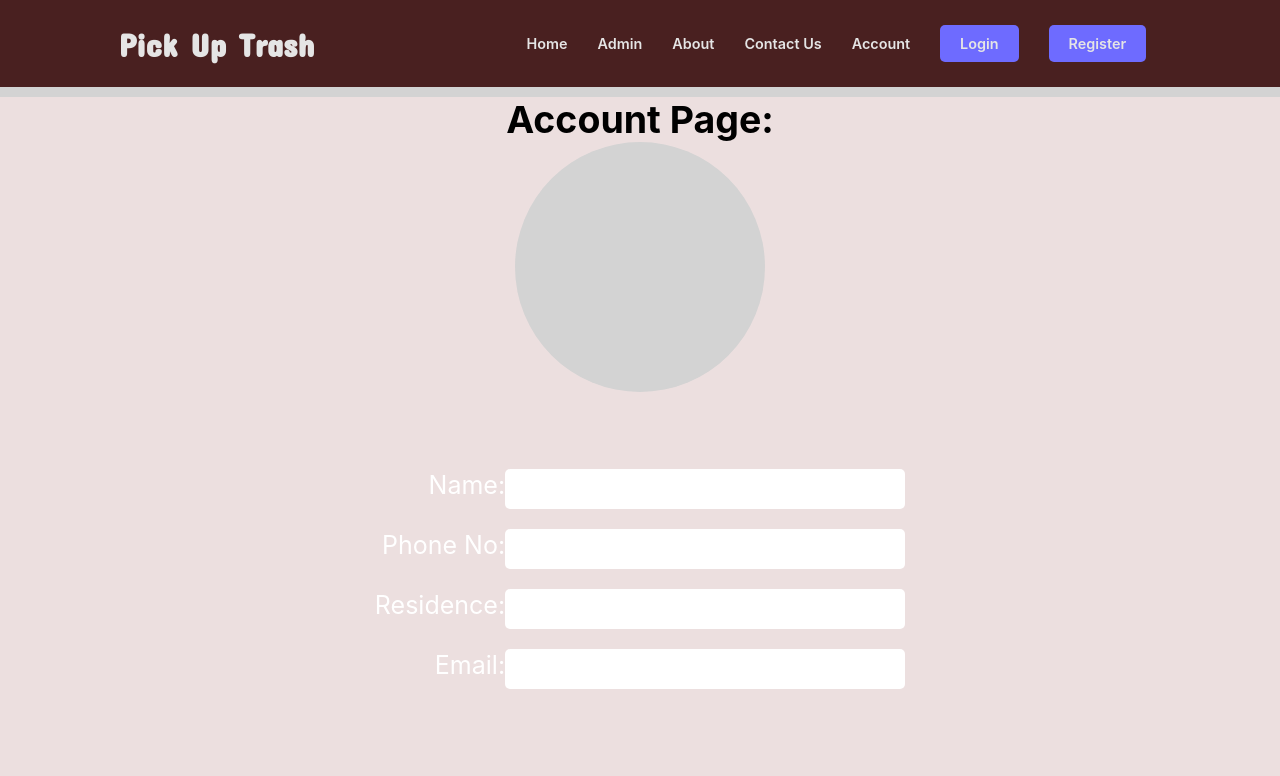
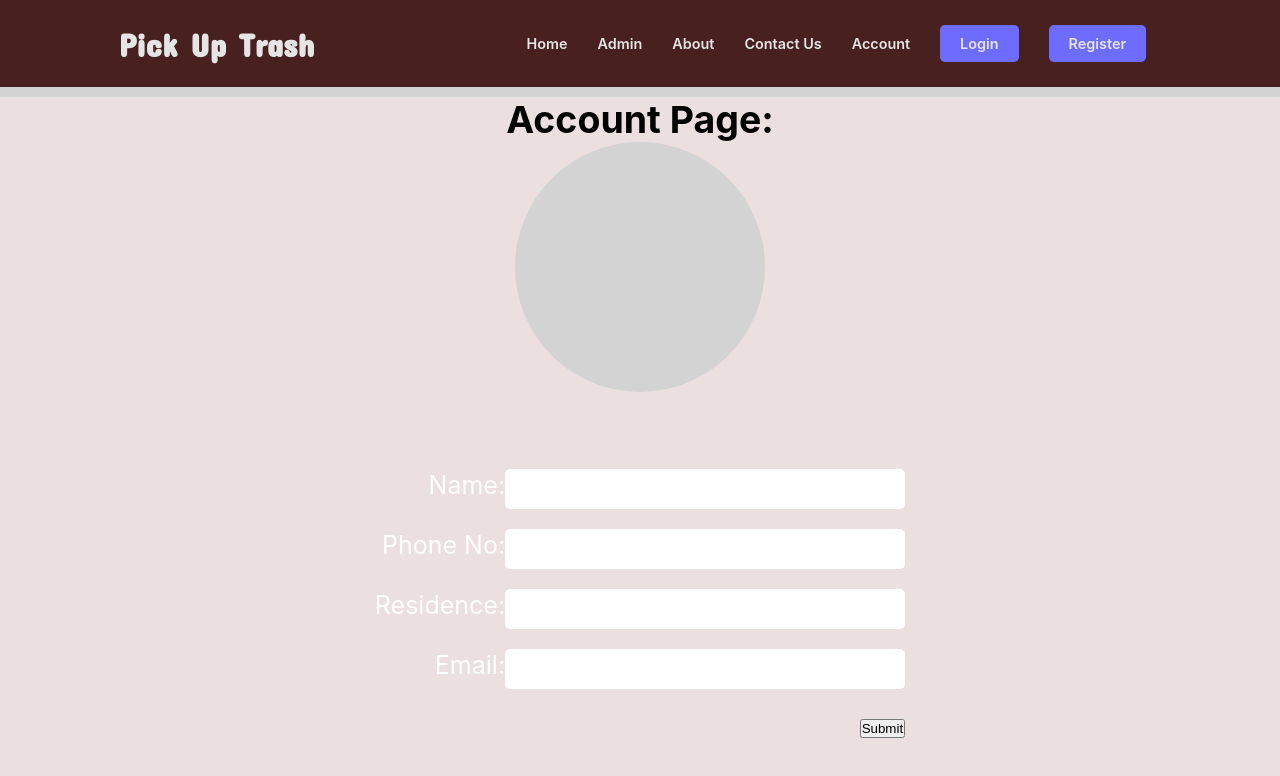
Before and after one commit to kiborgok/pick-up-trash, a React (Create React App) app: page /account in a window 1280 px wide. Shown: the top 776 px of the page. Built offline with nearby package versions, Linux system fonts and the light colour scheme.

Commit message:
feature: creating a class - created a class for the form to enable specificity and styling

```diff
--- a/src/components/account/AccountPage.jsx
+++ b/src/components/account/AccountPage.jsx
@@ -6,13 +6,11 @@ function AccountPage() {
   return (
 
     <div className="container">
-        {/* <FontAwesomeIcon icon="fa-brands fa-github" /> */}
         <h2>Account Page:</h2>
         <div className="profile-photo">
-          {/* <img src={() => <} /> */}
         </div>
       <div class="Acc-form">
-        <form>
+        <form class="Accpg-form">
           <div className="name">
             <label>Name:</label>
             <input type="text" name="name" />
@@ -29,9 +27,8 @@ function AccountPage() {
             <label>Email:</label>
             <input type="text" name="Email" />
           </div>
-
-          {/* <button type="submit" class="btn">Submit</button> */}
         </form>
+        <button type="submit" class="btn">Submit</button>
       </div>
     </div>
   );
```
